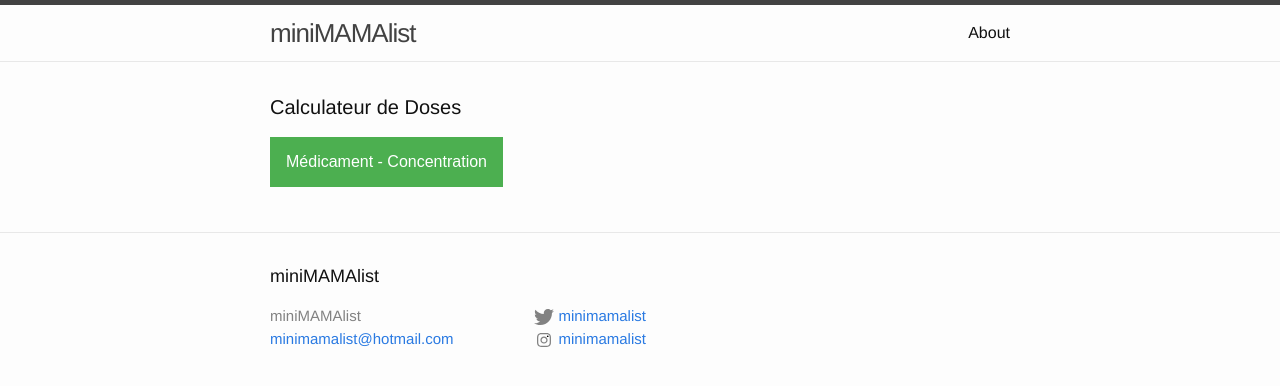
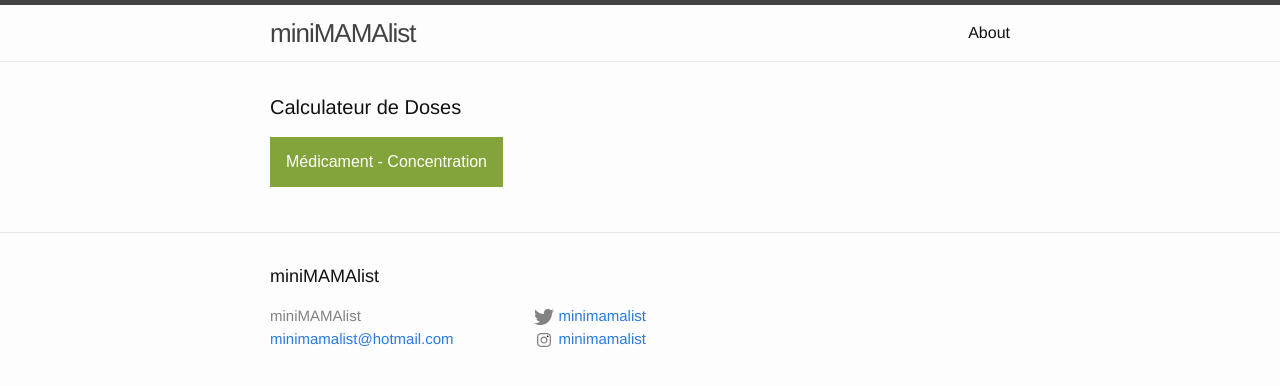
Before and after one commit to patrickboutin/patrickboutin.github.io, a Jekyll site: the page built from index.html, in a window 1280 px wide. Shown: the top 386 px of the page. Built offline with Jekyll 4.4.1, drawn with Linux system fonts in a browser that asks for light colours.

Commit message:
Update index.html

```diff
--- a/index.html
+++ b/index.html
@@ -10,7 +10,7 @@ layout: default
 <head>
 <style>
 .dropbtn {
-    background-color: #4CAF50;
+    background-color: #82a43a;
     color: white;
     padding: 16px;
     font-size: 16px;
```
